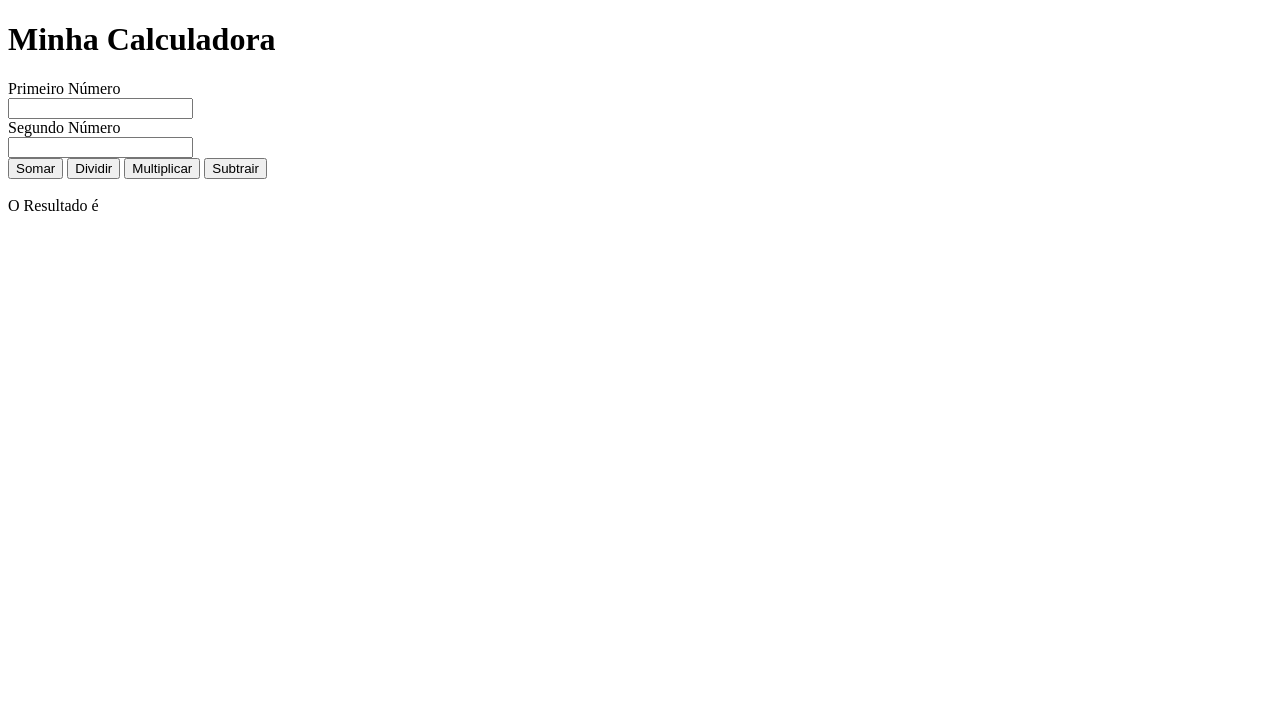
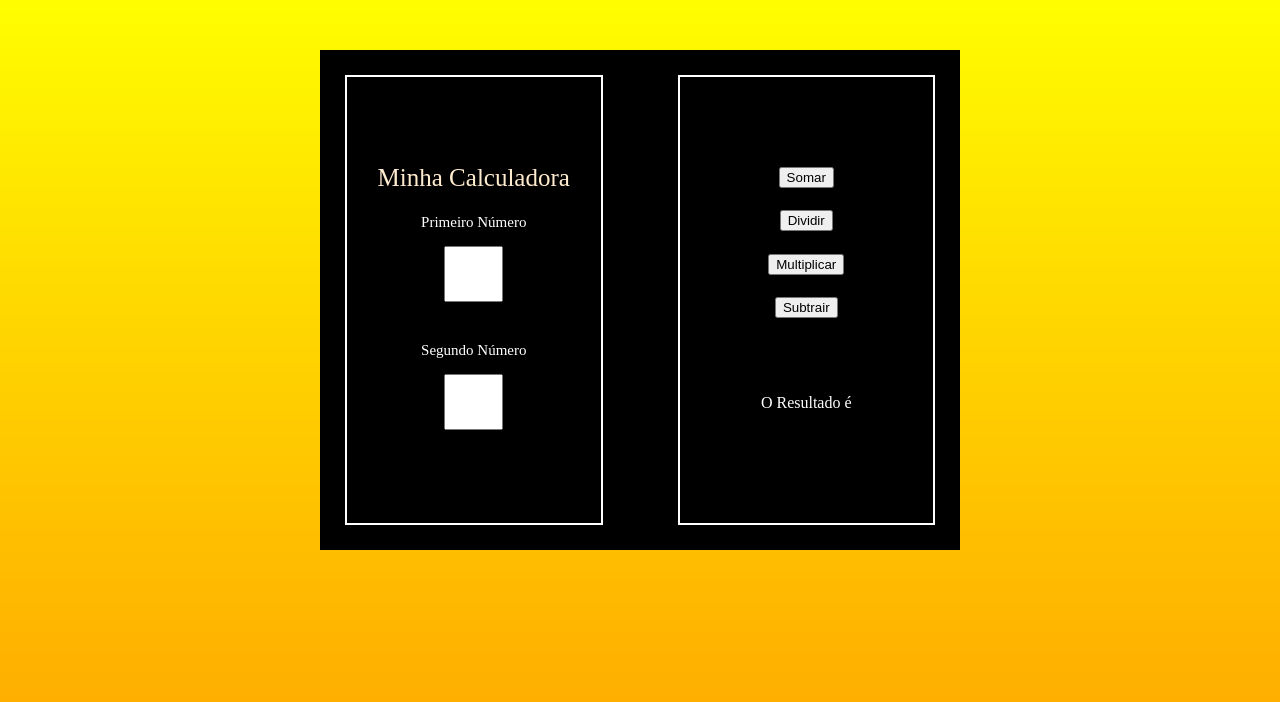
Before and after one commit to darioreisjr/calculadora_js, a plain HTML site: page index.html in a window 1280 px wide. Drawn offline with Linux system fonts and the light colour scheme.

Commit message:
adiciona stylo e imagem

```diff
--- /dev/null
+++ b/css/reset.css
@@ -0,0 +1,48 @@
+/* http://meyerweb.com/eric/tools/css/reset/
+   v2.0 | 20110126
+   License: none (public domain)
+*/
+
+html, body, div, span, applet, object, iframe,
+h1, h2, h3, h4, h5, h6, p, blockquote, pre,
+a, abbr, acronym, address, big, cite, code,
+del, dfn, em, img, ins, kbd, q, s, samp,
+small, strike, strong, sub, sup, tt, var,
+b, u, i, center,
+dl, dt, dd, ol, ul, li,
+fieldset, form, label, legend,
+table, caption, tbody, tfoot, thead, tr, th, td,
+article, aside, canvas, details, embed,
+figure, figcaption, footer, header, hgroup,
+menu, nav, output, ruby, section, summary,
+time, mark, audio, video {
+	margin: 0;
+	padding: 0;
+	border: 0;
+	font-size: 100%;
+	font: inherit;
+	vertical-align: baseline;
+}
+/* HTML5 display-role reset for older browsers */
+article, aside, details, figcaption, figure,
+footer, header, hgroup, menu, nav, section {
+	display: block;
+}
+body {
+	line-height: 1;
+}
+ol, ul {
+	list-style: none;
+}
+blockquote, q {
+	quotes: none;
+}
+blockquote:before, blockquote:after,
+q:before, q:after {
+	content: '';
+	content: none;
+}
+table {
+	border-collapse: collapse;
+	border-spacing: 0;
+}
--- /dev/null
+++ b/css/style.css
@@ -0,0 +1,59 @@
+body {
+    background: url(../img/fundo.png);
+}
+
+main {
+    width: 50%;
+    height: 500px;
+    background: black;
+    margin: 50px auto;
+    display: flex;
+    justify-content: center;
+    gap: 25px;
+}
+
+.container-calculadora {
+    border: 2px solid white;
+    width: 45%;
+    margin: 25px;
+    display: flex;
+    flex-direction: column;
+    justify-content: center;
+    align-items: center;
+}
+
+.container-titulo {
+    color: blanchedalmond;
+    font-size: 25px;
+
+    text-align: center;
+    margin-top: 10px;
+}
+
+.container-subtitulo {
+    color: white;
+    text-align: center;
+    font-size: 15px;
+    margin-top: 25px;
+}
+
+.container-input {
+    width: 20%;
+    height: 50px;
+
+}
+
+.container-botao {
+    border: 2px solid white;
+    width: 45%;
+    margin: 25px;
+    display: flex;
+    flex-direction: column;
+    justify-content: center;
+    align-items: center;
+    gap: 5%;
+}
+
+.container-botao-resultado {
+    color: white;
+}
--- a/index.html
+++ b/index.html
@@ -1,47 +1,58 @@
 <!DOCTYPE html>
 <html lang="pt-br">
+
 <head>
     <meta charset="UTF-8">
     <meta http-equiv="X-UA-Compatible" content="IE=edge">
     <meta name="viewport" content="width=device-width, initial-scale=1.0">
     <title>Minha Calculadora</title>
+    <link rel="stylesheet" href="css/reset.css">
+    <link rel="stylesheet" href="css/style.css">
 </head>
+
 <body>
 
-    <h1>Minha Calculadora</h1>
+    <main>
+        <div class="container-calculadora">
+            <h1 class="container-titulo">Minha Calculadora</h1>
+            <h3 class="container-subtitulo">Primeiro Número</h3> <br>
+            <input class="container-input" id="n1" type="number"> <br>
+            <h3 class="container-subtitulo">Segundo Número</h3> <br>
+            <input class="container-input" id="n2" type="number"> <br>
+        </div>
 
-    Primeiro Número <br>
-    <input id="n1"  type="number"> <br>
-    Segundo Número <br>
-    <input id="n2" type="number"> <br>
-    <button onclick="somar()">Somar</button>
-    <button onclick="dividir()">Dividir</button>
-    <button onclick="multiplicar()">Multiplicar</button>
-    <button onclick="subtrair()">Subtrair</button>
-    <br> <br>
-    O Resultado é <span></span>
+        <div class="container-botao">
+            <button onclick="somar()">Somar</button>
+            <button onclick="dividir()">Dividir</button>
+            <button onclick="multiplicar()">Multiplicar</button>
+            <button onclick="subtrair()">Subtrair</button>
+            <br> <br>
+            <h4 class="container-botao-resultado">O Resultado é</h4> <span></span>
+        </div>
+    </main>
 
     <script>
         var n1 = document.querySelector('#n1')
         var n2 = document.querySelector('#n2')
         var resultado = document.querySelector('span')
 
-        function somar () {
+        function somar() {
             resultado.innerHTML = parseInt(n1.value) + parseInt(n2.value)
         }
 
-        function subtrair () {
+        function subtrair() {
             resultado.innerHTML = parseInt(n1.value) - parseInt(n2.value)
         }
 
-        function multiplicar () {
+        function multiplicar() {
             resultado.innerHTML = parseInt(n1.value) * parseInt(n2.value)
         }
 
-        function dividir () {
+        function dividir() {
             resultado.innerHTML = parseInt(n1.value) / parseInt(n2.value)
         }
     </script>
 
 </body>
+
 </html>
```
Also changed, not shown: img/fundo.png (added).
